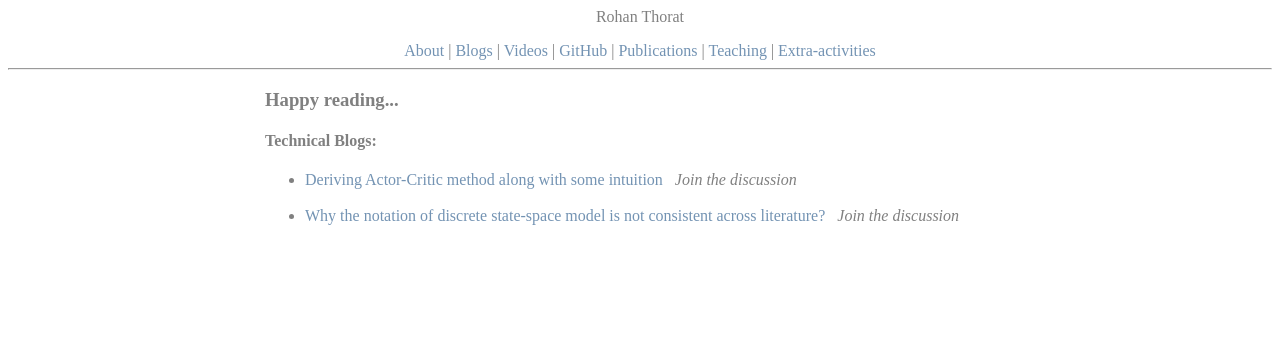
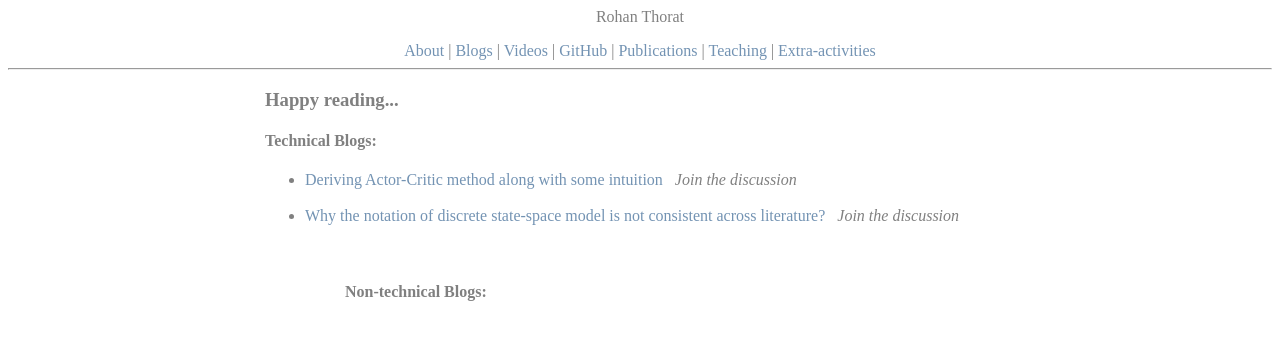
Before and after one commit to rohan-v-thorat/rohan-v-thorat.github.io, a plain HTML site: page pages/blogs.html in a window 1280 px wide. Drawn offline with Linux system fonts and the light colour scheme.

Commit message:
minor change

```diff
--- a/pages/blogs.html
+++ b/pages/blogs.html
@@ -58,7 +58,7 @@ color: blue;
  <ul>
 <br>
 <br>
-<!--<h4>Non-technical Blogs:</h4>-->
+<h4>Non-technical Blogs:</h4>
 
 <br>
 <br>
```
